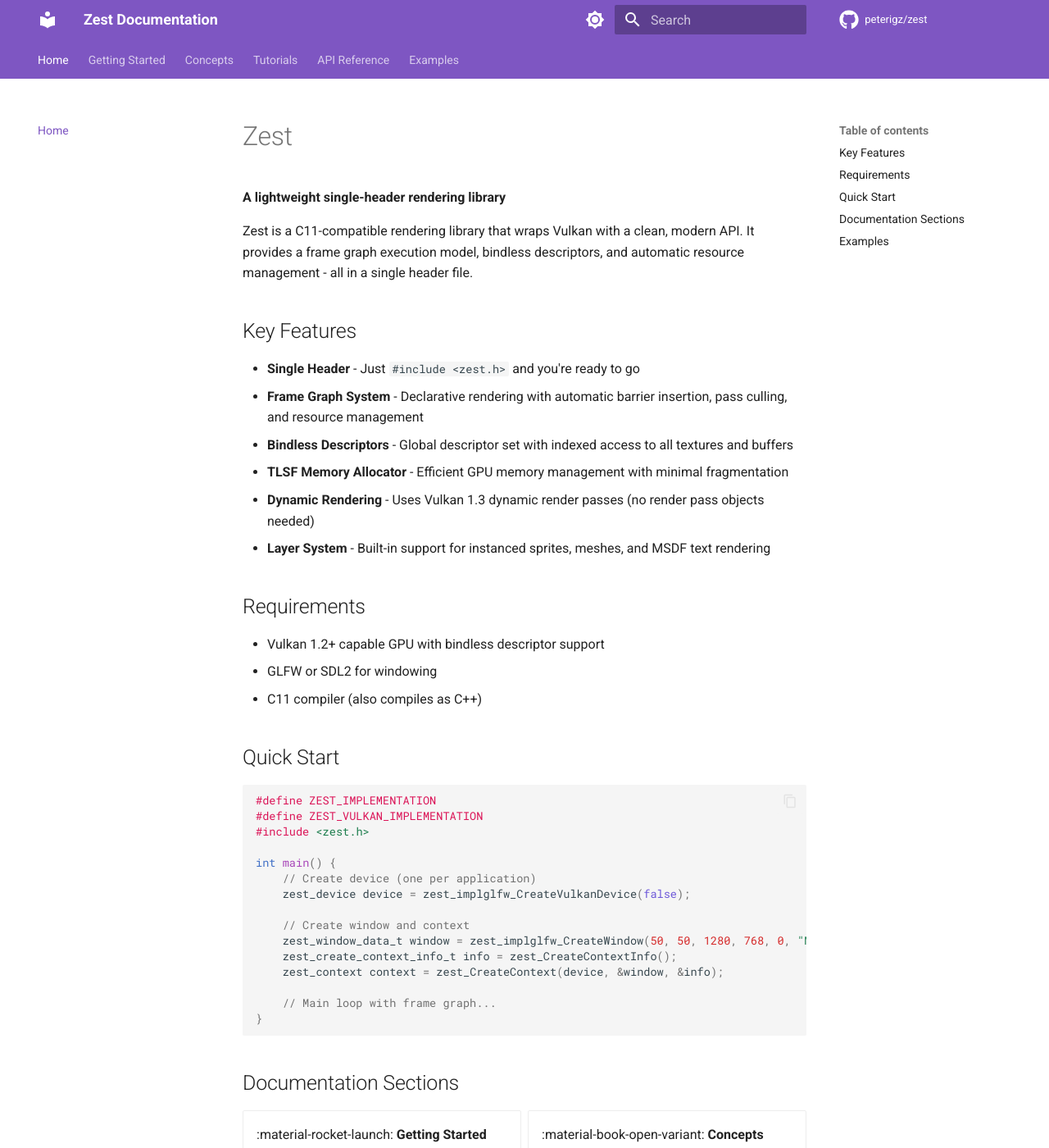
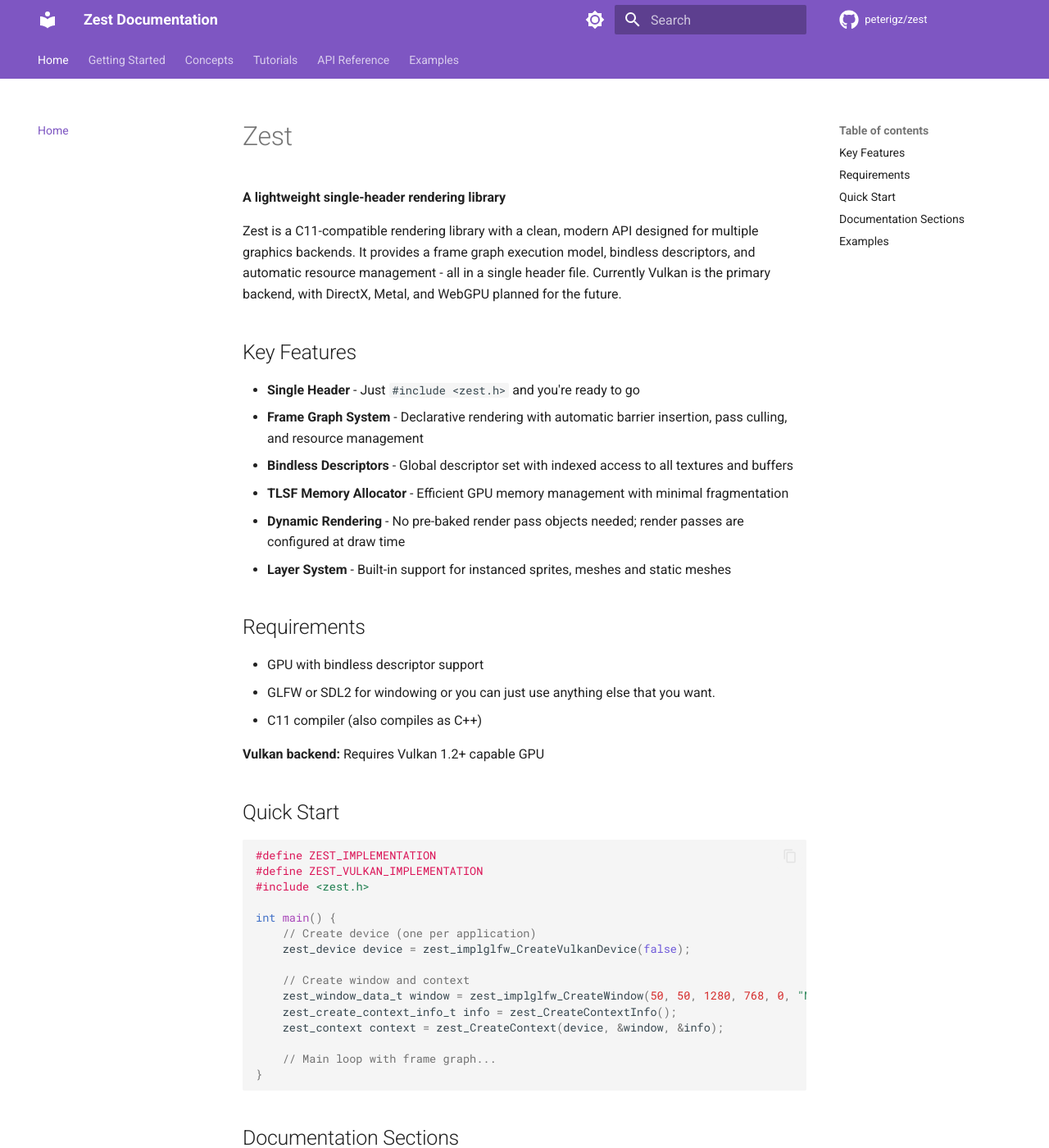
Before and after one commit to peterigz/zest, an MkDocs documentation site: the page built from docs/index.md, in a window 1280 px wide and 1400 px high. Shown: the whole window at 82% size. Built offline with MkDocs 1.6.1 and Material for MkDocs 9.7.7, drawn with Linux system fonts in a browser that asks for light colours; comment, search, counter and statistics services are not loaded.

Commit message:
Fixed some errors

```diff
--- a/docs/index.md
+++ b/docs/index.md
@@ -2,7 +2,7 @@
 
 **A lightweight single-header rendering library**
 
-Zest is a C11-compatible rendering library that wraps Vulkan with a clean, modern API. It provides a frame graph execution model, bindless descriptors, and automatic resource management - all in a single header file.
+Zest is a C11-compatible rendering library with a clean, modern API designed for multiple graphics backends. It provides a frame graph execution model, bindless descriptors, and automatic resource management - all in a single header file. Currently Vulkan is the primary backend, with DirectX, Metal, and WebGPU planned for the future.
 
 ## Key Features
 
@@ -10,14 +10,16 @@
 - **Frame Graph System** - Declarative rendering with automatic barrier insertion, pass culling, and resource management
 - **Bindless Descriptors** - Global descriptor set with indexed access to all textures and buffers
 - **TLSF Memory Allocator** - Efficient GPU memory management with minimal fragmentation
-- **Dynamic Rendering** - Uses Vulkan 1.3 dynamic render passes (no render pass objects needed)
-- **Layer System** - Built-in support for instanced sprites, meshes, and MSDF text rendering
+- **Dynamic Rendering** - No pre-baked render pass objects needed; render passes are configured at draw time
+- **Layer System** - Built-in support for instanced sprites, meshes and static meshes
 
 ## Requirements
 
-- Vulkan 1.2+ capable GPU with bindless descriptor support
-- GLFW or SDL2 for windowing
+- GPU with bindless descriptor support
+- GLFW or SDL2 for windowing or you can just use anything else that you want.
 - C11 compiler (also compiles as C++)
+
+**Vulkan backend:** Requires Vulkan 1.2+ capable GPU
 
 ## Quick Start
 
```
